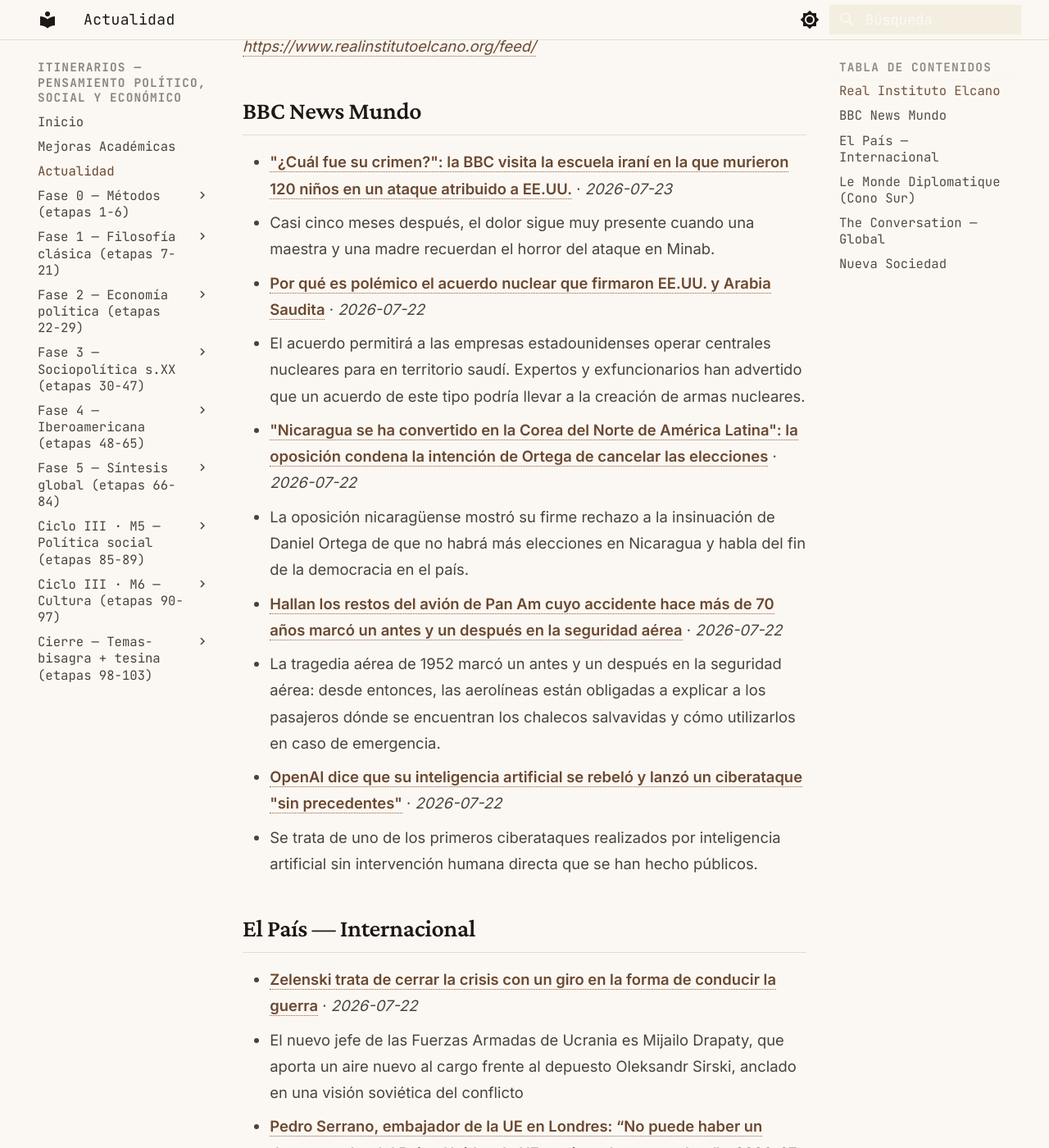
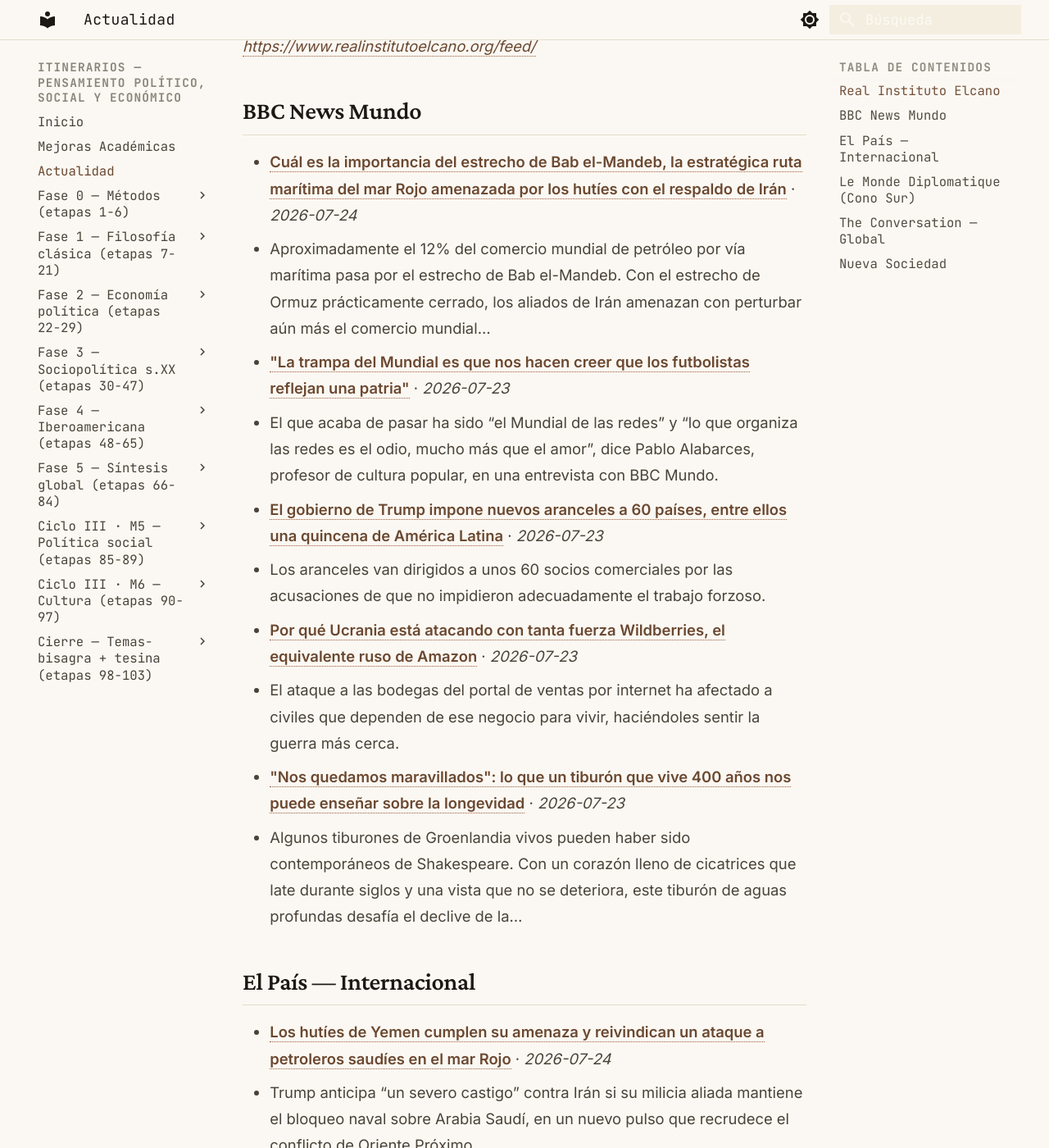
Before and after one commit to MrSpagVi/Curso, an MkDocs documentation site: the page built from docs/actualidad.md, in a window 1280 px wide and 1400 px high, scrolled down 717 px. Shown: the whole window at 82% size. Built offline with MkDocs 1.6.1 and Material for MkDocs 9.7.7, drawn with Linux system fonts in a browser that asks for light colours; some of the changed text lies outside the part shown.

Commit message:
auto: actualidad 2026-07-24

```diff
--- a/docs/actualidad.md
+++ b/docs/actualidad.md
@@ -6,7 +6,7 @@ title: Actualidad
 
 Últimos titulares de fuentes que dictan agenda en ciencia política y geopolítica. Actualizado automáticamente cada día (vía GitHub Actions).
 
-_Última actualización: 2026-07-23 08:13 UTC_
+_Última actualización: 2026-07-24 08:09 UTC_
 
 !!! tip "Ritual mensual — #actualidad"
     El último sábado de cada mes: agarrá **un** titular de los de abajo y escribí **300 palabras** aplicándole **2 autores** del último mes que leíste. ¿Qué diría cada uno? ¿En qué chocan? No resumas la noticia — usala como caso para pensar con las herramientas que venís construyendo. Guardá el texto con el tag `#actualidad` en tu sistema de notas. Esto convierte la teoría en criterio sobre la coyuntura: el objetivo del plan no es citar a Maquiavelo, es leer el presente con él.
@@ -17,25 +17,25 @@ _Sin datos en esta ejecución. Visitar fuente: [https://www.realinstitutoelcano.
 
 ## BBC News Mundo
 
-- **["¿Cuál fue su crimen?": la BBC visita la escuela iraní en la que murieron 120 niños en un ataque atribuido a EE.UU.](https://www.bbc.com/mundo/articles/cn8nx5r0yy7o?at_medium=RSS&at_campaign=rss)** · *2026-07-23*
-  - Casi cinco meses después, el dolor sigue muy presente cuando una maestra y una madre recuerdan el horror del ataque en Minab.
-- **[Por qué es polémico el acuerdo nuclear que firmaron EE.UU. y Arabia Saudita](https://www.bbc.com/mundo/articles/cy74gdm2g3xo?at_medium=RSS&at_campaign=rss)** · *2026-07-22*
-  - El acuerdo permitirá a las empresas estadounidenses operar centrales nucleares para en territorio saudí. Expertos y exfuncionarios han advertido que un acuerdo de este tipo podría llevar a la creación de armas nucleares.
-- **["Nicaragua se ha convertido en la Corea del Norte de América Latina": la oposición condena la intención de Ortega de cancelar las elecciones](https://www.bbc.com/mundo/articles/ce3ql18yd8ko?at_medium=RSS&at_campaign=rss)** · *2026-07-22*
-  - La oposición nicaragüense mostró su firme rechazo a la insinuación de Daniel Ortega de que no habrá más elecciones en Nicaragua y habla del fin de la democracia en el país.
-- **[Hallan los restos del avión de Pan Am cuyo accidente hace más de 70 años marcó un antes y un después en la seguridad aérea](https://www.bbc.com/mundo/articles/c4gv3pzy95no?at_medium=RSS&at_campaign=rss)** · *2026-07-22*
-  - La tragedia aérea de 1952 marcó un antes y un después en la seguridad aérea: desde entonces, las aerolíneas están obligadas a explicar a los pasajeros dónde se encuentran los chalecos salvavidas y cómo utilizarlos en caso de emergencia.
-- **[OpenAI dice que su inteligencia artificial se rebeló y lanzó un ciberataque "sin precedentes"](https://www.bbc.com/mundo/articles/c935qp64qvpo?at_medium=RSS&at_campaign=rss)** · *2026-07-22*
-  - Se trata de uno de los primeros ciberataques realizados por inteligencia artificial sin intervención humana directa que se han hecho públicos.
+- **[Cuál es la importancia del estrecho de Bab el-Mandeb, la estratégica ruta marítima del mar Rojo amenazada por los hutíes con el respaldo de Irán](https://www.bbc.com/mundo/articles/cdewk1ek4eeo?at_medium=RSS&at_campaign=rss)** · *2026-07-24*
+  - Aproximadamente el 12% del comercio mundial de petróleo por vía marítima pasa por el estrecho de Bab el-Mandeb. Con el estrecho de Ormuz prácticamente cerrado, los aliados de Irán amenazan con perturbar aún más el comercio mundial…
+- **["La trampa del Mundial es que nos hacen creer que los futbolistas reflejan una patria"](https://www.bbc.com/mundo/articles/c4gd9jyrde4o?at_medium=RSS&at_campaign=rss)** · *2026-07-23*
+  - El que acaba de pasar ha sido “el Mundial de las redes” y “lo que organiza las redes es el odio, mucho más que el amor”, dice Pablo Alabarces, profesor de cultura popular, en una entrevista con BBC Mundo.
+- **[El gobierno de Trump impone nuevos aranceles a 60 países, entre ellos una quincena de América Latina](https://www.bbc.com/mundo/articles/c934lewq7l2o?at_medium=RSS&at_campaign=rss)** · *2026-07-23*
+  - Los aranceles van dirigidos a unos 60 socios comerciales por las acusaciones de que no impidieron adecuadamente el trabajo forzoso.
+- **[Por qué Ucrania está atacando con tanta fuerza Wildberries, el equivalente ruso de Amazon](https://www.bbc.com/mundo/articles/cx27mg3kl0vo?at_medium=RSS&at_campaign=rss)** · *2026-07-23*
+  - El ataque a las bodegas del portal de ventas por internet ha afectado a civiles que dependen de ese negocio para vivir, haciéndoles sentir la guerra más cerca.
+- **["Nos quedamos maravillados": lo que un tiburón que vive 400 años nos puede enseñar sobre la longevidad](https://www.bbc.com/mundo/articles/cp8x30929lgo?at_medium=RSS&at_campaign=rss)** · *2026-07-23*
+  - Algunos tiburones de Groenlandia vivos pueden haber sido contemporáneos de Shakespeare. Con un corazón lleno de cicatrices que late durante siglos y una vista que no se deteriora, este tiburón de aguas profundas desafía el declive de la…
 
 ## El País — Internacional
 
-- **[Zelenski trata de cerrar la crisis con un giro en la forma de conducir la guerra](https://elpais.com/internacional/2026-07-22/zelenski-trata-de-cerrar-la-crisis-con-un-giro-en-la-forma-de-gestionar-la-guerra.html)** · *2026-07-22*
-  - El nuevo jefe de las Fuerzas Armadas de Ucrania es Mijailo Drapaty, que aporta un aire nuevo al cargo frente al depuesto Oleksandr Sirski, anclado en una visión soviética del conflicto
-- **[Pedro Serrano, embajador de la UE en Londres: “No puede haber un desenganche del Reino Unido y la UE, sería malo para ambos”](https://elpais.com/internacional/2026-07-23/pedro-serrano-embajador-de-la-ue-en-londres-no-puede-haber-un-desenganche-del-reino-unido-y-la-ue-seria-malo-para-ambos.html)** · *2026-07-23*
-  - El diplomático español ha vivido el “reseteo” de las relaciones entre ambas orillas que el Brexit dañó hace diez años
-- **[‘Caporalato’, el sistema que esclaviza a miles de migrantes en los campos de Italia: “Si no haces lo que te piden, te amenazan con prenderte fuego”](https://elpais.com/internacional/2026-07-23/caporalato-el-sistema-que-esclaviza-a-miles-de-migrantes-en-los-campos-de-italia-si-no-haces-lo-que-te-piden-te-amenazan-con-prenderte-fuego.html)** · *2026-07-23*
-  - El asesinato de cuatro jornaleros en Calabria vuelve a poner el foco sobre una forma de explotación que, según las organizaciones sociales, afecta a uno de cada cuatro trabajadores del sector agrícola
+- **[Los hutíes de Yemen cumplen su amenaza y reivindican un ataque a petroleros saudíes en el mar Rojo](https://elpais.com/internacional/2026-07-23/los-huties-de-yemen-ejecutan-su-amenaza-y-atacan-a-petroleros-saudies-en-el-mar-rojo.html)** · *2026-07-24*
+  - Trump anticipa “un severo castigo” contra Irán si su milicia aliada mantiene el bloqueo naval sobre Arabia Saudí, en un nuevo pulso que recrudece el conflicto de Oriente Próximo
+- **[Pasar de la energía nuclear a la bomba atómica: un salto que depende de una decisión política](https://elpais.com/internacional/2026-07-24/pasar-de-la-energia-nuclear-a-la-bomba-atomica-un-salto-que-depende-de-una-decision-politica.html)** · *2026-07-24*
+  - Los expertos creen que el acuerdo entre Estados Unidos y Arabia Saudí puede cambiar las reglas de no proliferación
+- **[Los hutíes se suman al pulso de Irán y arrastran a Yemen](https://elpais.com/internacional/2026-07-24/los-huties-se-suman-al-pulso-de-iran-y-arrastran-a-yemen.html)** · *2026-07-24*
+  - La guerra regional amenaza con cronificar la crisis humanitaria en el país más pobre de la región
 - **[La testosterona, al mando en la Casa Blanca](https://elpais.com/internacional/2026-07-19/la-testosterona-al-mando-en-la-casa-blanca.html)** · *2026-07-19*
   - Al presidente de EE UU se le da muy bien amedrentar con bombardeos, pero no es capaz de alcanzar su objetivo: la derrota de Irán
 - **[El círculo marroquí de Alí Lmrabet](https://elpais.com/internacional/2026-07-14/el-circulo-marroqui-de-ali-lmrabet.html)** · *2026-07-14*
@@ -47,16 +47,16 @@ _Sin datos en esta ejecución. Visitar fuente: [https://www.eldiplo.org/feed/](h
 
 ## The Conversation — Global
 
-- **[Domestic violence isn’t a ‘two-way street’. The evidence shows it’s gendered and often deadly](https://theconversation.com/domestic-violence-isnt-a-two-way-street-the-evidence-shows-its-gendered-and-often-deadly-288186)** · *2026-07-23*
-  - Pauline Hanson’s comments amount to misinformation that risks stopping people from seeking help. Here are some of the facts.
-- **[Will cough lozenges, syrups or medicated hot drinks make my cough go away?](https://theconversation.com/will-cough-lozenges-syrups-or-medicated-hot-drinks-make-my-cough-go-away-287765)** · *2026-07-23*
-  - Two pharmacy experts explain why you may actually find more relief from what’s in your kitchen cupboard than on pharmacy shelves.
-- **[At a time of harder borders and ‘ruthless’ rhetoric, the Refugee Convention is more important than ever](https://theconversation.com/at-a-time-of-harder-borders-and-ruthless-rhetoric-the-refugee-convention-is-more-important-than-ever-287478)** · *2026-07-23*
-  - Critics claim the groundbreaking treaty, which turns 75 this month, is no longer fit for purpose. Without it, however, there would be chaos.
-- **[How retirees, beachcombers and communities help scientists track everything from threatened species to algal blooms](https://theconversation.com/how-retirees-beachcombers-and-communities-help-scientists-track-everything-from-threatened-species-to-algal-blooms-268199)** · *2026-07-23*
-  - Scientists and authorities are increasingly calling for help from citizen scientists to track species and changes.
-- **[Employment surges in June, leaving the door open to further interest rate rises](https://theconversation.com/employment-surges-in-june-leaving-the-door-open-to-further-interest-rate-rises-288094)** · *2026-07-23*
-  - The Reserve Bank will be closely watching these job trends, along with upcoming inflation data, ahead of its August rate announcement.
+- **[Labor national conference backs use of telehealth in voluntary assisted dying care](https://theconversation.com/labor-national-conference-backs-use-of-telehealth-in-voluntary-assisted-dying-care-287188)** · *2026-07-24*
+  - The amendment would commit federal Labor to remove the barriers to allow state law to work unfettered.
+- **[Ukraine: bad week on the home front for Volodymyr Zelensky](https://theconversation.com/ukraine-bad-week-on-the-home-front-for-volodymyr-zelensky-288221)** · *2026-07-24*
+  - To lose a defence minister in time of war is a blow. To also lose a commander-in-chief is a crisis.
+- **[How does parent-child interaction therapy work? And who can use it?](https://theconversation.com/how-does-parent-child-interaction-therapy-work-and-who-can-use-it-281337)** · *2026-07-24*
+  - Parents are guided to respond to their child’s behavioural challenges in real time.
+- **[Not just cigarettes and alcohol: why the ‘Oasis index’ and others like it offer real economic insights](https://theconversation.com/not-just-cigarettes-and-alcohol-why-the-oasis-index-and-others-like-it-offer-real-economic-insights-288090)** · *2026-07-24*
+  - For decades, economists have used everything from lipstick to underpants to work out how people really feel about spending money.
+- **[The World Cup was meant to be carbon-neutral. FIFA hasn’t released the figures, so we built a computer model to check](https://theconversation.com/the-world-cup-was-meant-to-be-carbon-neutral-fifa-hasnt-released-the-figures-so-we-built-a-computer-model-to-check-283580)** · *2026-07-24*
+  - The bid committee for the 2026 World Cup aimed for a carbon neutral event. Green groups predicted an environmental disaster. Who was right?
 
 ## Nueva Sociedad
 
```
